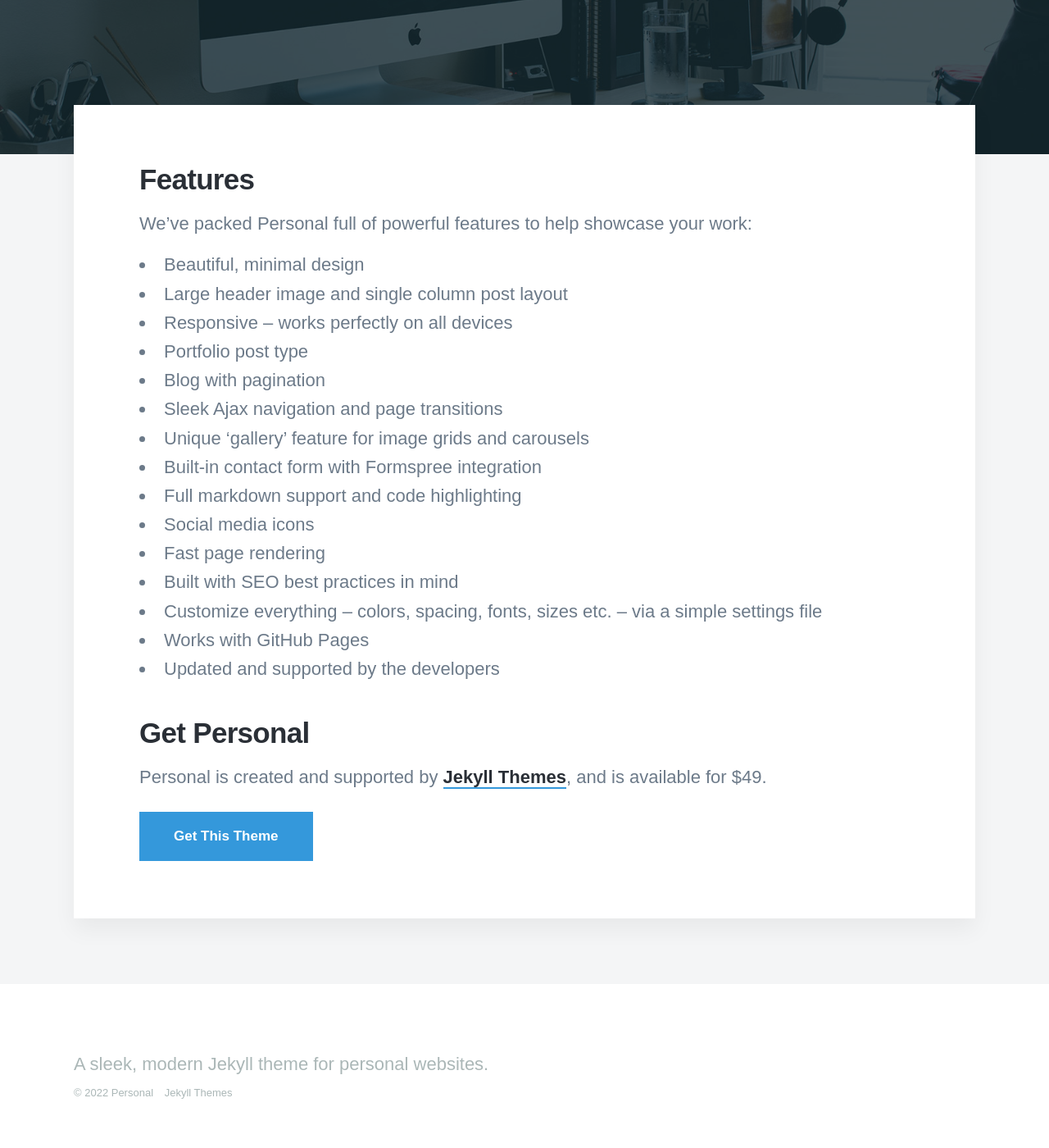
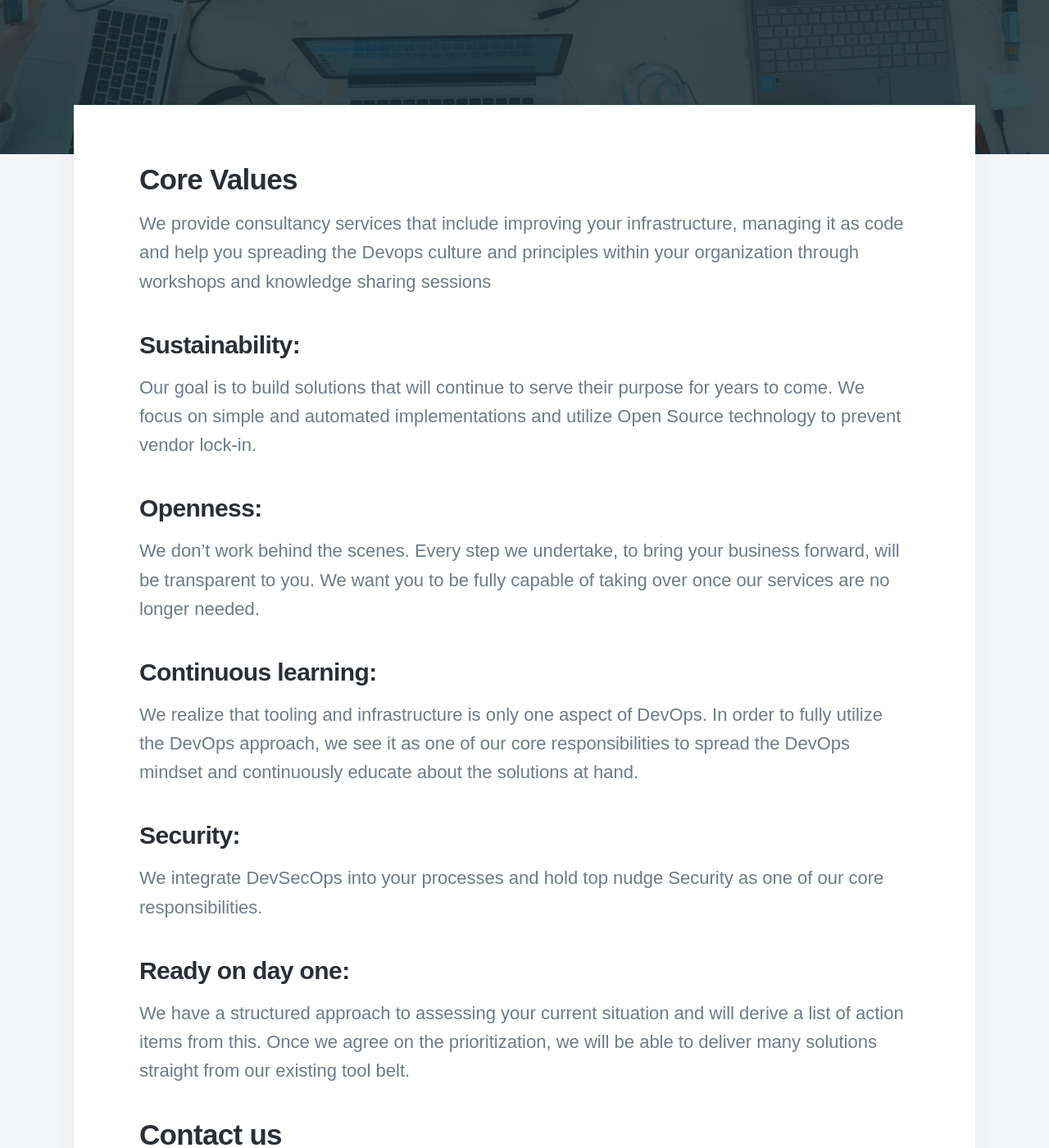
Before and after one commit to wolkendeck/wolkendeck.github.io, a Jekyll site: the page built from docs/_pages/about.md, in a window 1280 px wide and 1400 px high, scrolled down 404 px. Shown: the whole window at 82% size. Built offline with Jekyll 4.4.1, drawn with Linux system fonts in a browser that asks for light colours; nearby versions of some CDN libraries; some web fonts are replaced; some of the changed text lies outside the part shown.

Commit message:
Updating About

```diff
--- a/docs/_pages/about.md
+++ b/docs/_pages/about.md
@@ -1,32 +1,36 @@
 ---
-title: About me
-subtitle: Personal is the perfect theme for developers, designers and other creatives.
-description: Personal is the perfect theme for developers, designers and other creatives.
-featured_image: /images/demo/about.jpg
+title: About Us
+subtitle: Infrastructure consultancy, Devops as a service
+description: Infrastructure consultancy, Devops as a service
+featured_image: /images/current/about.jpeg
 ---
 
-## Features
+## Core Values
 
-We've packed Personal full of powerful features to help showcase your work:
+We provide consultancy services that include improving your infrastructure, managing it as code and help you spreading the Devops culture and principles within your organization through workshops and knowledge sharing sessions
 
-* Beautiful, minimal design
-* Large header image and single column post layout
-* Responsive – works perfectly on all devices
-* Portfolio post type
-* Blog with pagination
-* Sleek Ajax navigation and page transitions
-* Unique 'gallery' feature for image grids and carousels
-* Built-in contact form with Formspree integration
-* Full markdown support and code highlighting
-* Social media icons
-* Fast page rendering
-* Built with SEO best practices in mind
-* Customize everything – colors, spacing, fonts, sizes etc. – via a simple settings file
-* Works with GitHub Pages
-* Updated and supported by the developers
+### Sustainability:
 
-## Get Personal
+Our goal is to build solutions that will continue to serve their purpose for years to come. We focus on simple and automated implementations and utilize Open Source technology to prevent vendor lock-in.
 
-Personal is created and supported by [Jekyll Themes](https://jekyllthemes.io), and is available for $49.
+### Openness:
 
-<a href="https://jekyllthemes.io/theme/personal-website-jekyll-theme" class="button button--large">Get This Theme</a>
+We don't work behind the scenes. Every step we undertake, to bring your business forward, will be transparent to you. We want you to be fully capable of taking over once our services are no longer needed.
+
+### Continuous learning:
+
+We realize that tooling and infrastructure is only one aspect of DevOps. In order to fully utilize the DevOps approach, we see it as one of our core responsibilities to spread the DevOps mindset and continuously educate about the solutions at hand.
+
+### Security:
+
+We integrate DevSecOps into your processes and hold top nudge Security as one of our core responsibilities.
+
+### Ready on day one:
+
+We have a structured approach to assessing your current situation and will derive a list of action items from this. Once we agree on the prioritization, we will be able to deliver many solutions straight from our existing tool belt.
+
+## Contact us
+
+Sounds interesting? you can get in touch with us
+
+<a href="https://wolkendeck.github.io/contact" class="button button--large">Contact form</a>
```
Also changed, not shown: docs/images/current/about.jpeg (added), docs/images/current/tech.jpeg (added).
